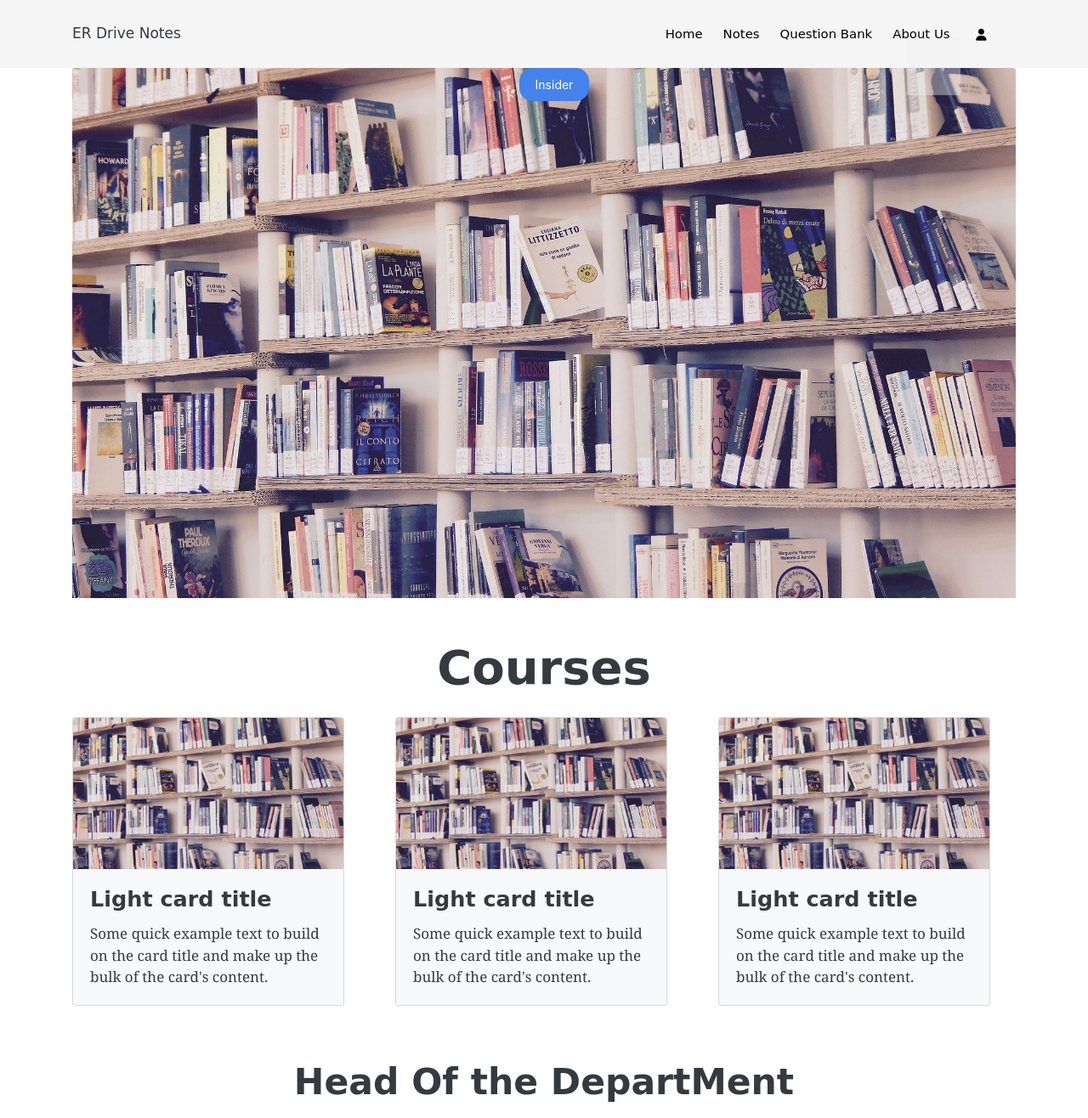
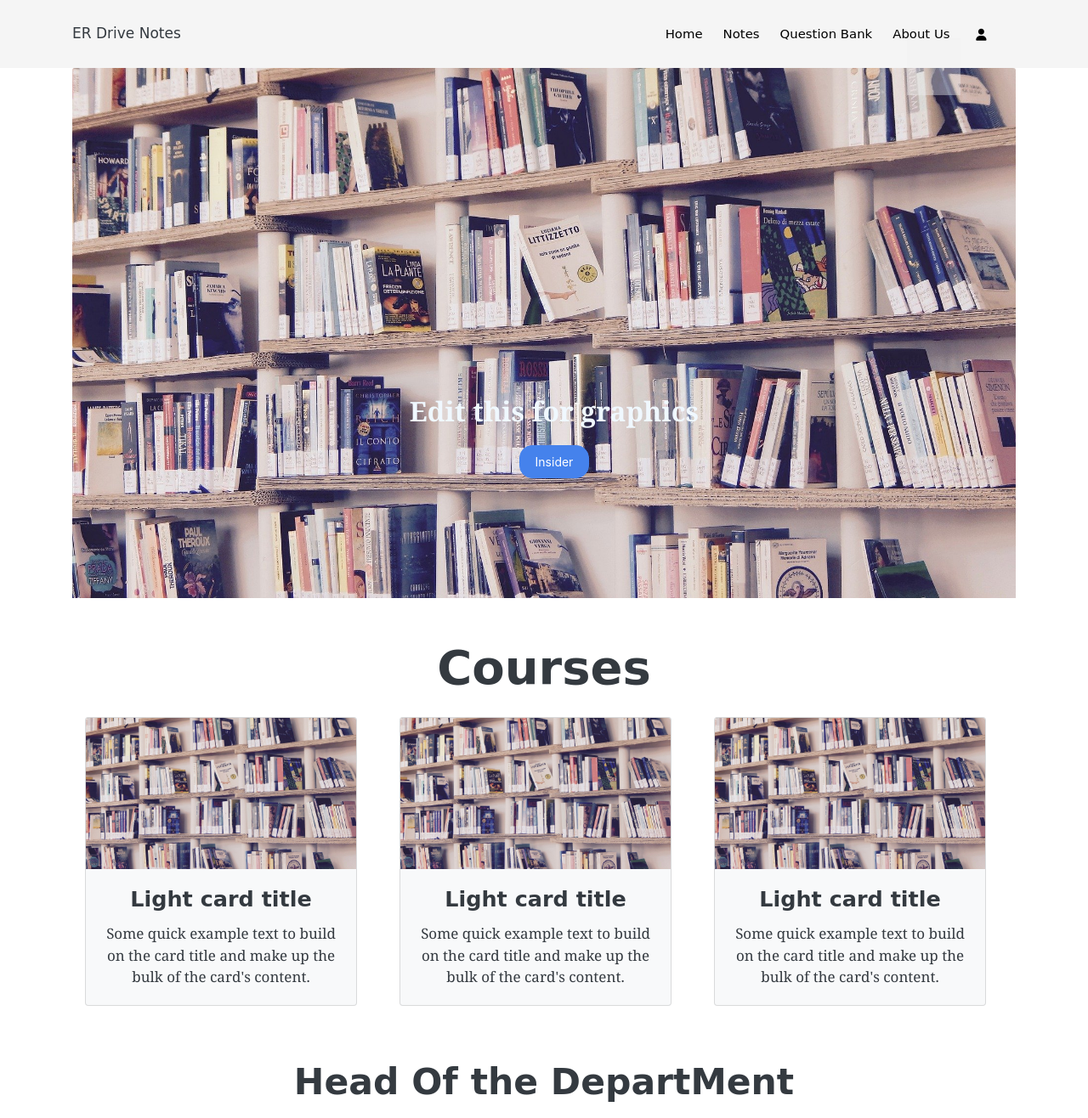
Before and after one commit to prabesh-555/pdfProject, a PHP site: page / in a window 1280 px wide. Shown: the top 1316 px of the page at 85% size. Run offline with PHP 8.4, Linux system fonts and the light colour scheme; some libraries are stand-ins or nearby versions.

Commit message:
la bro haldiye text and image

```diff
--- a/assets/css/style.css
+++ b/assets/css/style.css
@@ -13,6 +13,12 @@
 body{
     font-family: 'Goldman', cursive;
 }
+.customTextOnImage{
+   margin-top: 35%;
+   color: aliceblue; /*image ko bicha ko text ko color lai yeha color change gar  */
+   font-weight: bold;
+   font-size: xx-large;
+ }
 .cardText{
     font-weight: bolder;
 }
@@ -95,4 +101,4 @@
 background-color: #fff;
 background-clip: border-box;
 border-radius: .25rem;
-  }
+}
--- a/index.html
+++ b/index.html
@@ -63,7 +63,8 @@
         <img class="card-img-top " src="assets/img/book.jpg">
         <div class="card-img-overlay p-0">
           <div class="pl-4 text-center">
-            <button class="btn btn-primary">Insider</button>
+            <p class="customTextOnImage">Edit this for graphics</p>
+            <button class="btn btn-primary customButton">Insider</button>
           </div>
         </div>
       </div>
@@ -71,8 +72,8 @@
 
     <div class="container">
       <div class="text-center cardText mt-5 pb-2 display-4">Courses</div>
-      <div class="row">
-        <div class="col-md-4">
+      <div class="row mx-auto text-center">
+        <div class="col-md-4 mx-auto">
           <div class="my-3">
             <div class="card bg-light mb-3" style="max-width: 20rem;">
                 <img class="card-img-top" src="./assets/img/book.jpg" alt="Card image cap">
@@ -83,7 +84,7 @@
               </div>
           </div>
         </div>
-        <div class="col-md-4">
+        <div class="col-md-4 mx-auto">
           <div class="my-3">
             <div class="card bg-light mb-3" style="max-width: 20rem;">
                 <img class="card-img-top" src="./assets/img/book.jpg" alt="Card image cap">
@@ -94,7 +95,7 @@
               </div>
           </div>
         </div>
-        <div class="col-md-4">
+        <div class="col-md-4 mx-auto">
           <div class="my-3">
             <div class="card bg-light mb-3" style="max-width: 20rem;">
                 <img class="card-img-top" src="./assets/img/book.jpg" alt="Card image cap">
@@ -112,8 +113,8 @@
       <div class="text-center cardText mt-5 pb-2">
         <h1>Head Of the DepartMent</h1>
       </div>
-      <div class="row my-auto">
-        <div class="col-md-4">
+      <div class="row mx-auto my-auto">
+        <div class="col-md-4 col-sm-8">
           <div class="my-3 text-center">
             <div class="Customcard" style="max-width: 20rem;">
               <img class="circleImg ml-5 img-fluid" src="https://cdn.pixabay.com/photo/2014/05/28/01/37/obama-356133_1280.jpg" alt="">
```
